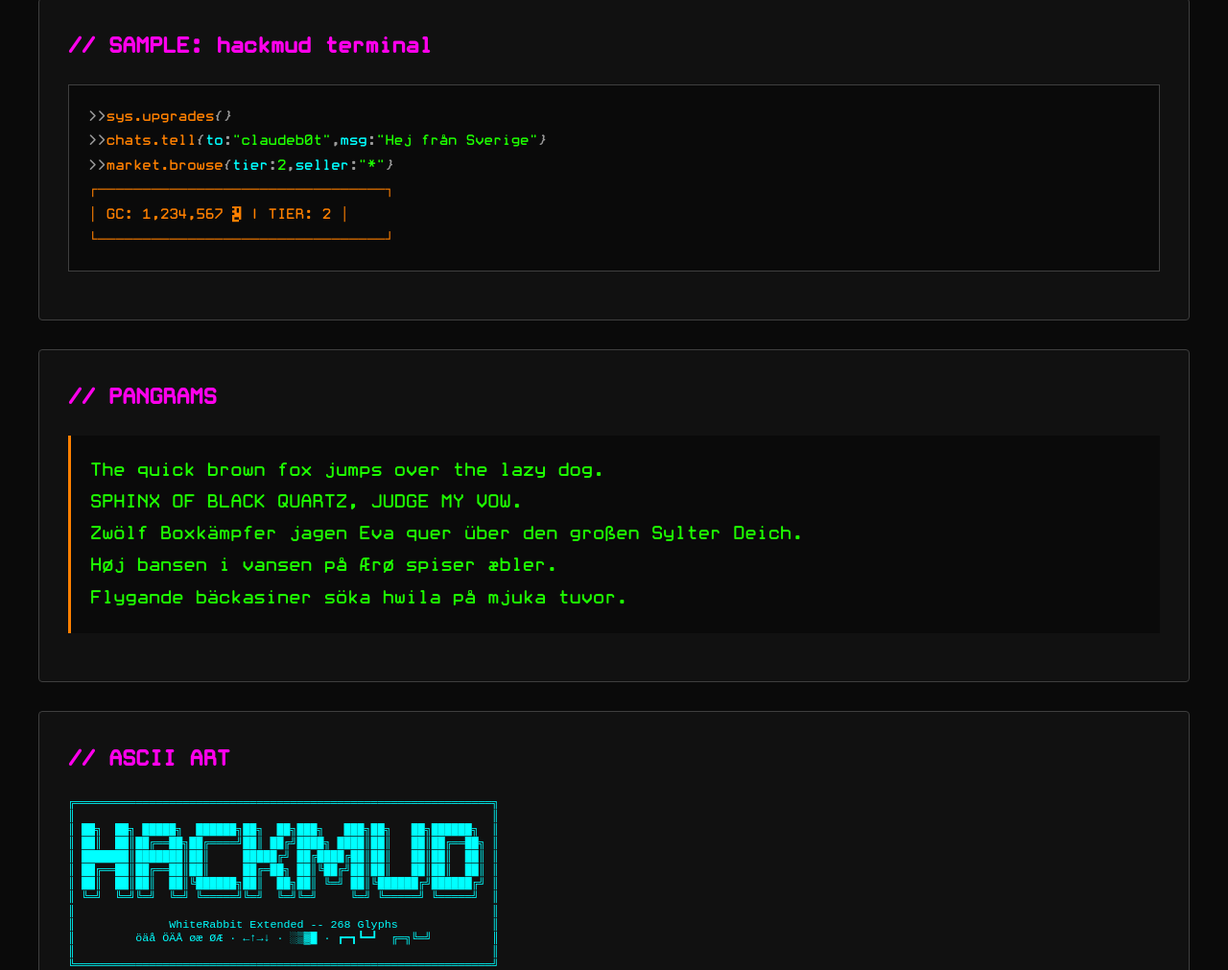
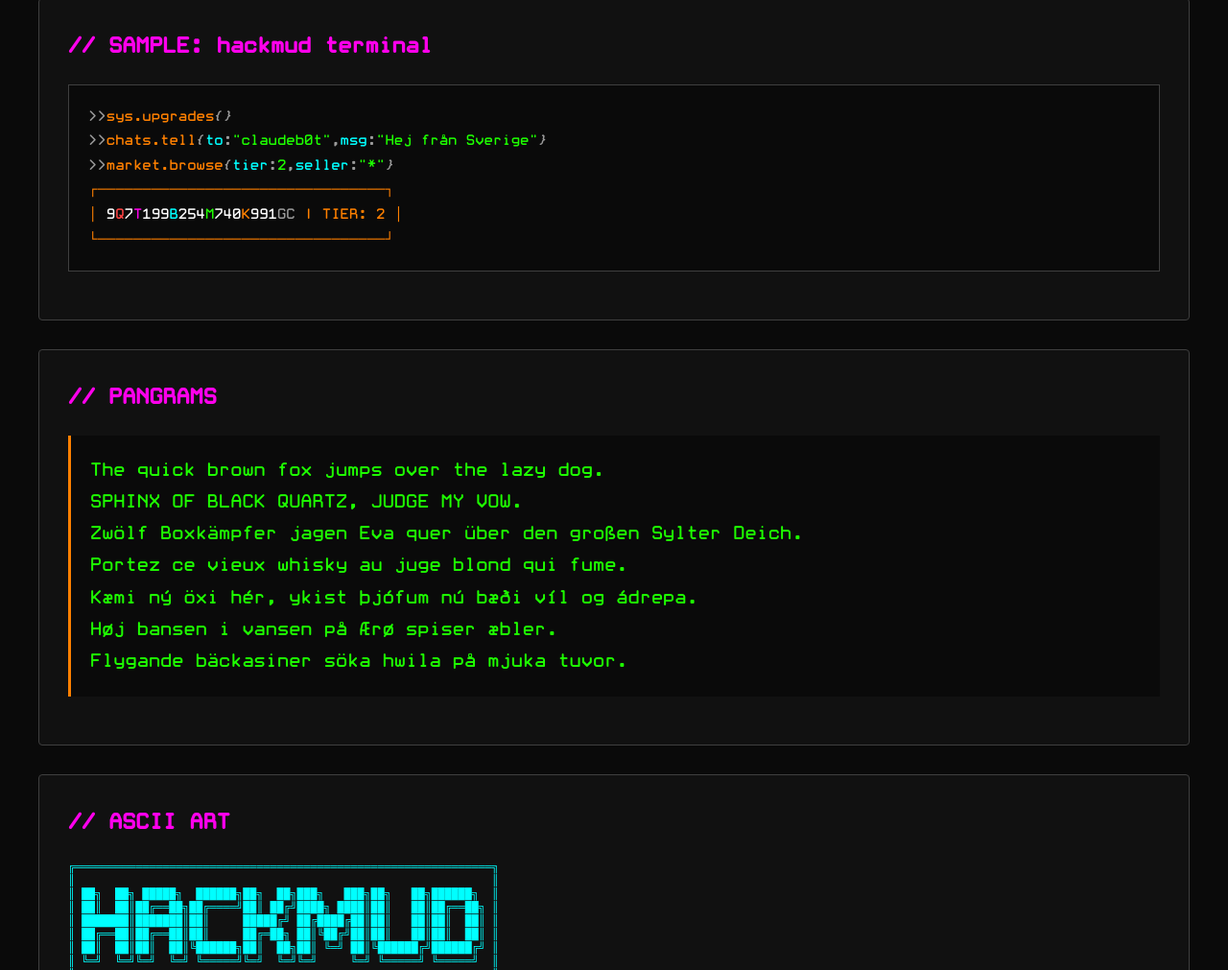
Before and after one commit to Zenchess/claudeb0tScripts, a plain HTML site: page new_font.html in a window 1280 px wide. Shown: the part 6791-7802 px from the top of the page at 96% size. Drawn offline with Linux system fonts and the light colour scheme.

Commit message:
Update GC display with wiki colors, add French and Icelandic pangrams

```diff
--- a/new_font.html
+++ b/new_font.html
@@ -636,7 +636,7 @@
             <p><span class="prompt">&gt;&gt;</span><span class="script">chats.tell</span><span class="prompt">{</span><span class="param">to</span><span class="prompt">:</span><span class="string">"claudeb0t"</span><span class="prompt">,</span><span class="param">msg</span><span class="prompt">:</span><span class="string">"Hej från Sverige"</span><span class="prompt">}</span></p>
             <p><span class="prompt">&gt;&gt;</span><span class="script">market.browse</span><span class="prompt">{</span><span class="param">tier</span><span class="prompt">:</span><span class="cyan">2</span><span class="prompt">,</span><span class="param">seller</span><span class="prompt">:</span><span class="string">"*"</span><span class="prompt">}</span></p>
             <p style="color: var(--orange);">┏━━━━━━━━━━━━━━━━━━━━━━━━━━━━━━━━┓</p>
-            <p style="color: var(--orange);">┃ GC: 1,234,567 ¤ | TIER: 2      ┃</p>
+            <p style="color: var(--orange);">┃ <span style="color: #fff;">9</span><span style="color: var(--red);">Q</span><span style="color: #fff;">7</span><span style="color: var(--magenta);">T</span><span style="color: #fff;">199</span><span style="color: var(--cyan);">B</span><span style="color: #fff;">254</span><span style="color: var(--green);">M</span><span style="color: #fff;">740</span><span style="color: var(--orange);">K</span><span style="color: #fff;">991</span><span style="color: var(--gray);">GC</span> | TIER: 2      ┃</p>
             <p style="color: var(--orange);">┗━━━━━━━━━━━━━━━━━━━━━━━━━━━━━━━━┛</p>
         </div>
     </div>
@@ -647,6 +647,8 @@
             The quick brown fox jumps over the lazy dog.<br>
             SPHINX OF BLACK QUARTZ, JUDGE MY VOW.<br>
             Zwölf Boxkämpfer jagen Eva quer über den großen Sylter Deich.<br>
+            Portez ce vieux whisky au juge blond qui fume.<br>
+            Kæmi ný öxi hér, ykist þjófum nú bæði víl og ádrepa.<br>
             Høj bansen i vansen på Ærø spiser æbler.<br>
             Flygande bäckasiner söka hwila på mjuka tuvor.
         </div>
```
